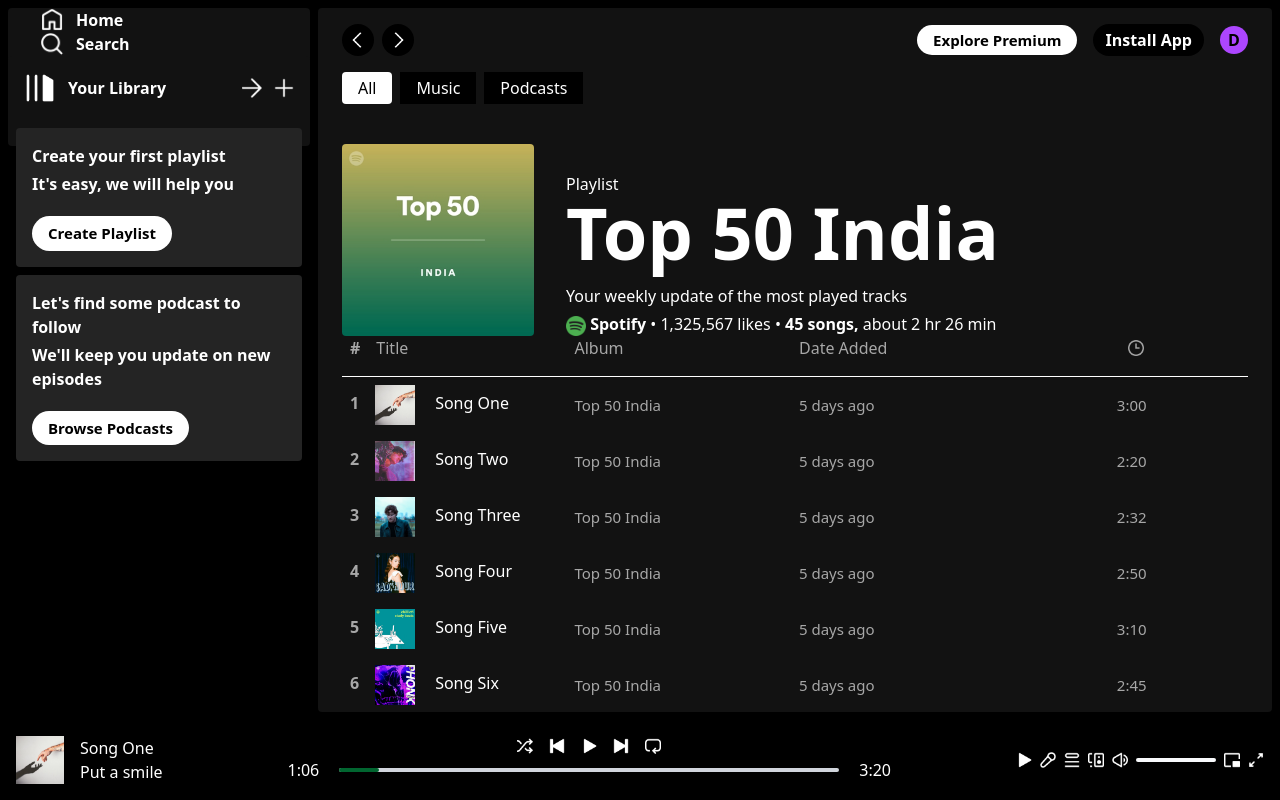
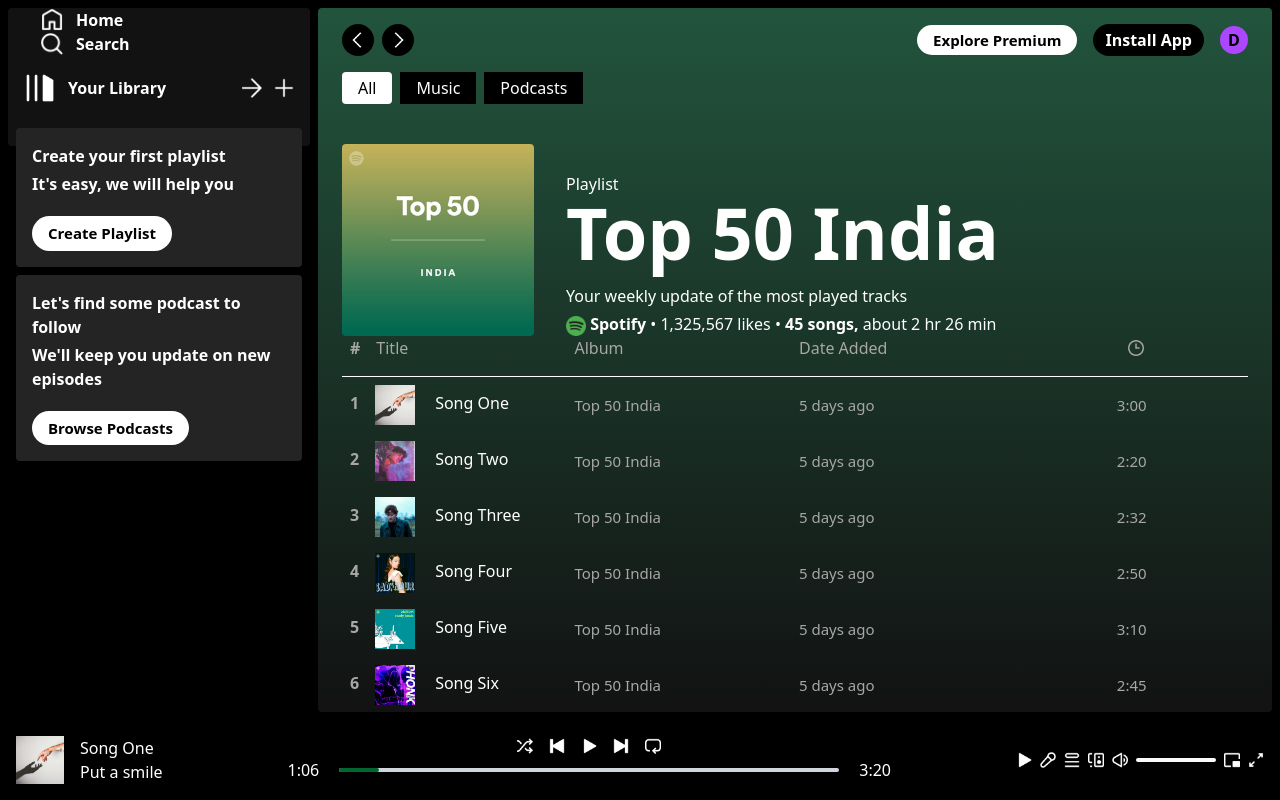
Before and after one commit to Masum0895/Spotify_clone, a React (Vite) app: page /album/1 in a window 1280 px wide. Built offline with nearby package versions, Linux system fonts and the light colour scheme.

Commit message:
Album bg-color updated

```diff
--- a/src/Components/Display.jsx
+++ b/src/Components/Display.jsx
@@ -1,11 +1,27 @@
-import React from 'react'
-import { Route, Routes } from 'react-router-dom'
+import React, { useEffect, useRef } from 'react'
+import { Route, Routes, useLocation } from 'react-router-dom'
 import DisplayHome from './DisplayHome'
 import DisplayAlbum from './DisplayAlbum'
+import { albumsData } from '../assets/assets'
 
 const Display = () => {
+
+  const displayRef = useRef(); //use Ref hook
+  const location = useLocation(); //use Location hook
+  const isAlbum = location.pathname.includes('album')
+  const albumId = isAlbum ? location.pathname.slice(-1) : "";
+  const bgColor = albumsData[Number(albumId)].bgColor;
+
+  useEffect(()=>{
+    if (isAlbum) {
+      displayRef.current.style.background = `linear-gradient(${bgColor},#121212)`
+    }
+    else{
+      displayRef.current.style.background = `#121212`
+    }
+  })
   return (
-    <div className='w-[100%] m-2 px-6 pt-4 rounded bg-[#121212] text-white overflow-auto lg:w-[75%] lg:ml-0'>
+    <div ref={displayRef} className='w-[100%] m-2 px-6 pt-4 rounded bg-[#121212] text-white overflow-auto lg:w-[75%] lg:ml-0'>
       <Routes>
         <Route path='/' element={<DisplayHome />} />
         <Route path='/album/:id' element={<DisplayAlbum />} />
```
